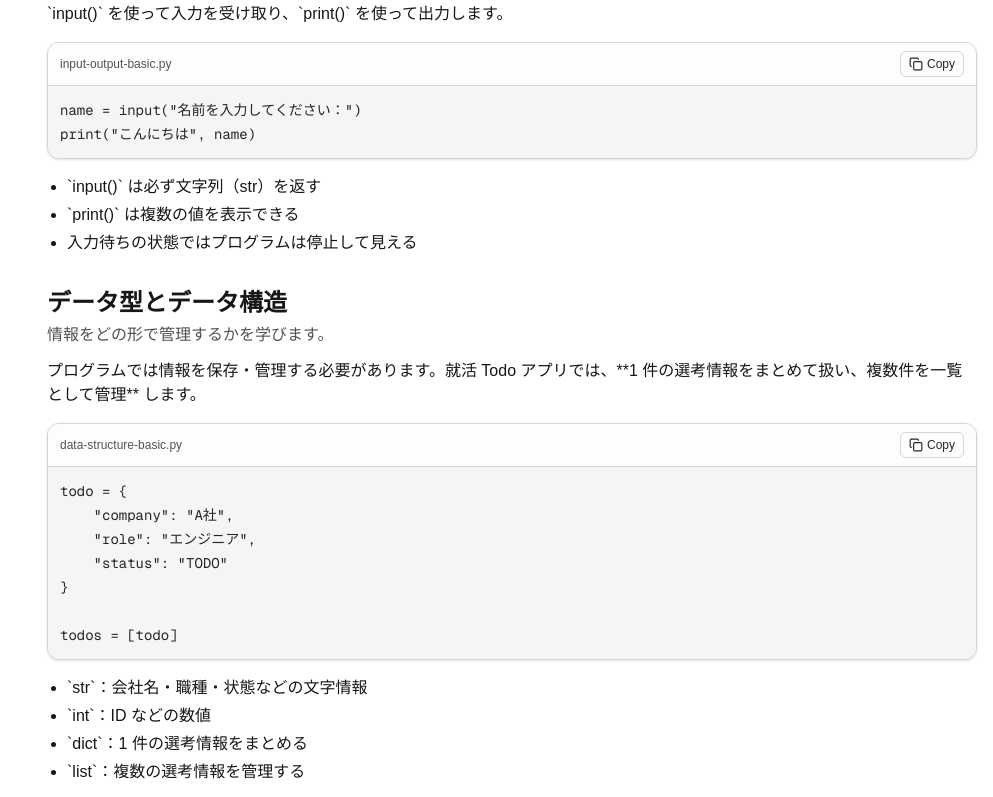
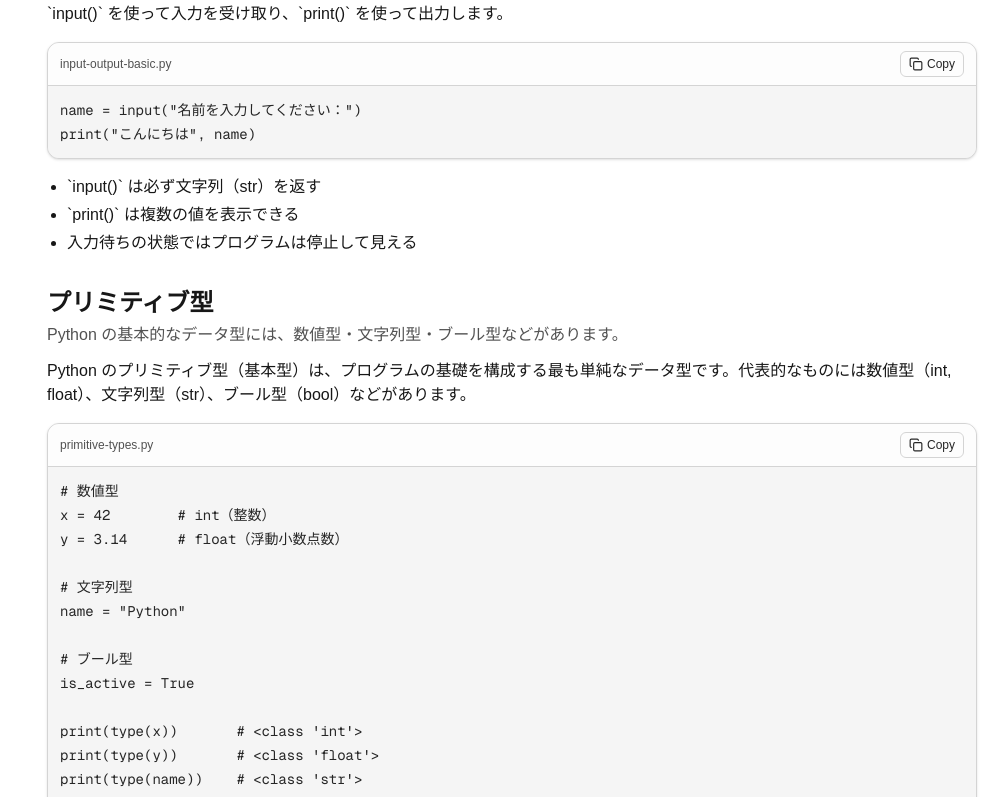
Before and after one commit to YoshihiroChen/IT-Study-Program, a Next.js app in the folder frontend/: page /paths/others/python-project in a window 1280 px wide. Shown: the part 2003-2800 px from the top of the page, without its empty margins (287-1280 px from the left). Built offline with nearby package versions, Linux system fonts and the light colour scheme.

Commit message:
new edition

```diff
--- a/frontend/src/app/paths/others/python-project/page.tsx
+++ b/frontend/src/app/paths/others/python-project/page.tsx
@@ -189,30 +189,131 @@ const CURRICULUM: Chapter[] = [
         ]
       },
       {
-        "id": "data-types-and-structures",
-        "title": "データ型とデータ構造",
-        "summary": "情報をどの形で管理するかを学びます。",
+        "id": "primitive-types",
+        "title": "プリミティブ型",
+        "summary": "Python の基本的なデータ型には、数値型・文字列型・ブール型などがあります。",
         "content": [
           {
             "type": "p",
-            "text": "プログラムでは情報を保存・管理する必要があります。就活 Todo アプリでは、**1 件の選考情報をまとめて扱い、複数件を一覧として管理** します。"
+            "text": "Python のプリミティブ型（基本型）は、プログラムの基礎を構成する最も単純なデータ型です。代表的なものには数値型（int, float）、文字列型（str）、ブール型（bool）などがあります。"
           },
           {
             "type": "code",
-            "filename": "data-structure-basic.py",
+            "filename": "primitive-types.py",
             "lang": "python",
-            "code": "todo = {\n    \"company\": \"A社\",\n    \"role\": \"エンジニア\",\n    \"status\": \"TODO\"\n}\n\ntodos = [todo]"
+            "code": `# 数値型
+x = 42        # int（整数）
+y = 3.14      # float（浮動小数点数）
+
+# 文字列型
+name = "Python"
+
+# ブール型
+is_active = True
+
+print(type(x))       # <class 'int'>
+print(type(y))       # <class 'float'>
+print(type(name))    # <class 'str'>
+print(type(is_active))  # <class 'bool'>`
           },
           {
             "type": "ul",
             "items": [
-              "`str`：会社名・職種・状態などの文字情報",
-              "`int`：ID などの数値",
-              "`dict`：1 件の選考情報をまとめる",
-              "`list`：複数の選考情報を管理する"
+              "`int`：整数を表す",
+              "`float`：小数を表す",
+              "`str`：文字列を表す",
+              "`bool`：True / False の論理値を表す"
+            ]
+          },
+          {
+            "type": "p",
+            "text": "Python ではすべてがオブジェクトとして扱われますが、これらのプリミティブ型は最も基本的なデータ構造として、複雑な型の基盤になります。"
+          }
+        ],
+        "level": "basic",
+        "estMin": 7
+      },
+      {
+        "id": "list",
+        "title": "リスト",
+        "summary": "複数の要素を順序付きで格納できる可変長のデータ構造です。",
+        "content": [
+          {
+            "type": "p",
+            "text": "リスト（list）は、複数の値を順序付きで格納できるデータ構造です。**ミュータブル（可変）** なため、要素の追加・削除・変更が可能です。"
+          },
+          {
+            "type": "code",
+            "filename": "list-basic.py",
+            "lang": "python",
+            "code": `fruits = ["apple", "banana", "orange"]
+print(fruits[0])  # "apple"
+
+# 要素の追加
+fruits.append("grape")
+
+# 要素の変更
+fruits[1] = "mango"
+
+# 要素の削除
+del fruits[2]
+
+print(fruits)  # ['apple', 'mango', 'grape']`
+          },
+          {
+            "type": "ul",
+            "items": [
+              "インデックスでアクセス可能（0 始まり）",
+              "append(), insert(), remove() などで操作可能",
+              "ミュータブル（可変）なので後から変更できる"
             ]
           }
-        ]
+        ],
+        "level": "basic",
+        "estMin": 7
+      },
+      {
+        "id": "dict",
+        "title": "辞書型",
+        "summary": "キーと値のペアでデータを管理する柔軟なデータ構造です。",
+        "content": [
+          {
+            "type": "p",
+            "text": "辞書型（dict）は、**キーと値のペア** でデータを格納するデータ構造です。キーはユニークでなければならず、値はどんな型でも格納できます。"
+          },
+          {
+            "type": "code",
+            "filename": "dict-basic.py",
+            "lang": "python",
+            "code": `person = {
+  "name": "Alice",
+  "age": 25,
+  "city": "Tokyo"
+}
+
+print(person["name"])  # Alice
+
+# 要素の追加・更新
+person["age"] = 26
+
+# 要素の削除
+del person["city"]
+
+# キーと値の取得
+for key, value in person.items():
+    print(key, value)`
+          },
+          {
+            "type": "ul",
+            "items": [
+              "キーで値にアクセスする（順序付き・ユニーク）",
+              "ミュータブルなので追加・削除・更新が可能",
+              "JSON などデータ交換形式とも相性がよい"
+            ]
+          }
+        ],
+        "level": "basic",
+        "estMin": 8
       },
       {
         "id": "if-conditional",
--- a/frontend/src/components/LearningPathsGraph.tsx
+++ b/frontend/src/components/LearningPathsGraph.tsx
@@ -595,7 +595,7 @@ const tracks: Track[] = [
   },
   {
     key: "others",
-    title: "その他",
+    title: "体験プログラム",
     color: "violet-500",
     steps: [
       { id: "oth-1", label: "pythonプロジェクト体験", href: "/paths/others/python-project", summary: "パイソンによりプロジェクト体験をする" },
```
